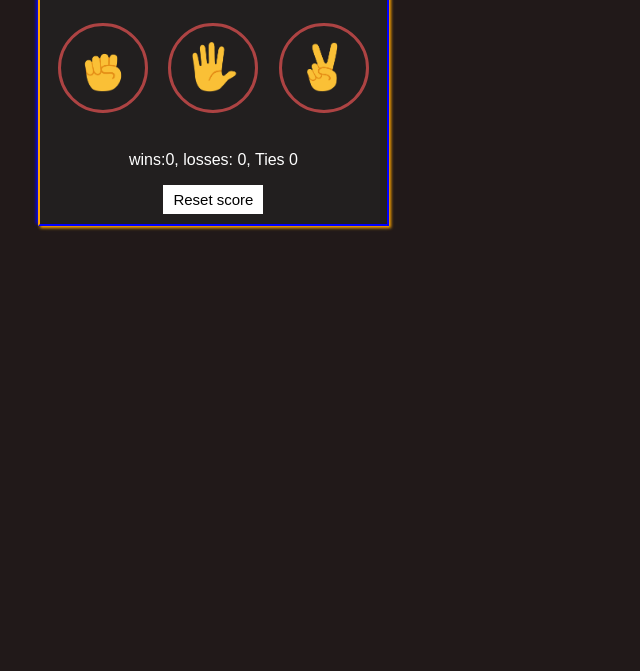
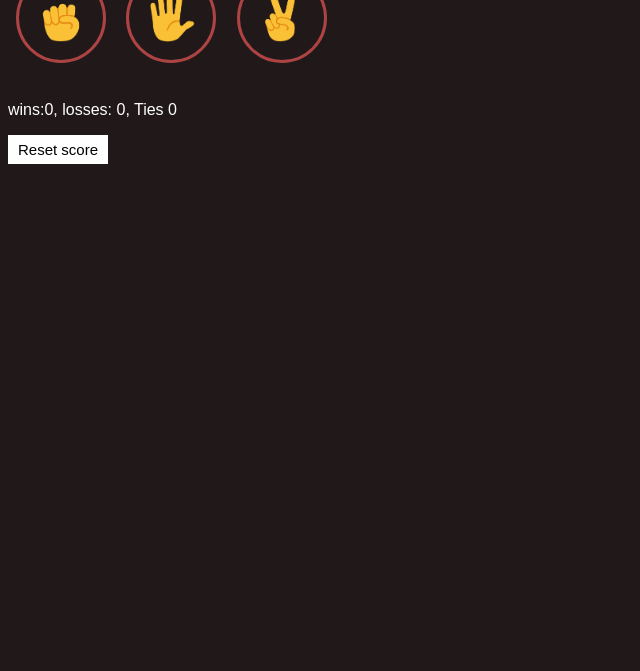
Before and after one commit to Raifulalam/Rock-Paper-Scissor, a plain HTML site: page index.html in a window 1280 px wide. Shown: the part 129-800 px from the top of the page, without its empty margins (0-640 px from the left). Drawn offline with Linux system fonts and the light colour scheme.

Commit message:
file added

```diff
--- a/style.css
+++ b/style.css
@@ -2,23 +2,9 @@
      background-color: rgb(33, 25, 25);
      color: white;
      font-family: Arial, Helvetica, sans-serif;
+ }
 
 
- }
-
- .container {
-     background-color: rgb(34, 31, 31);
-     display: inline-block;
-     text-align: center;
-     border: 2px blue solid;
-     border-left: 2px orange solid;
-     border-top: 2px orange solid;
-     box-shadow: 2px 2px 3px orange, -2px -2px 3px blue;
-     padding: 10px;
-     margin-left: 30px;
-     margin-top: 30px;
-
- }
 
 
 
```
